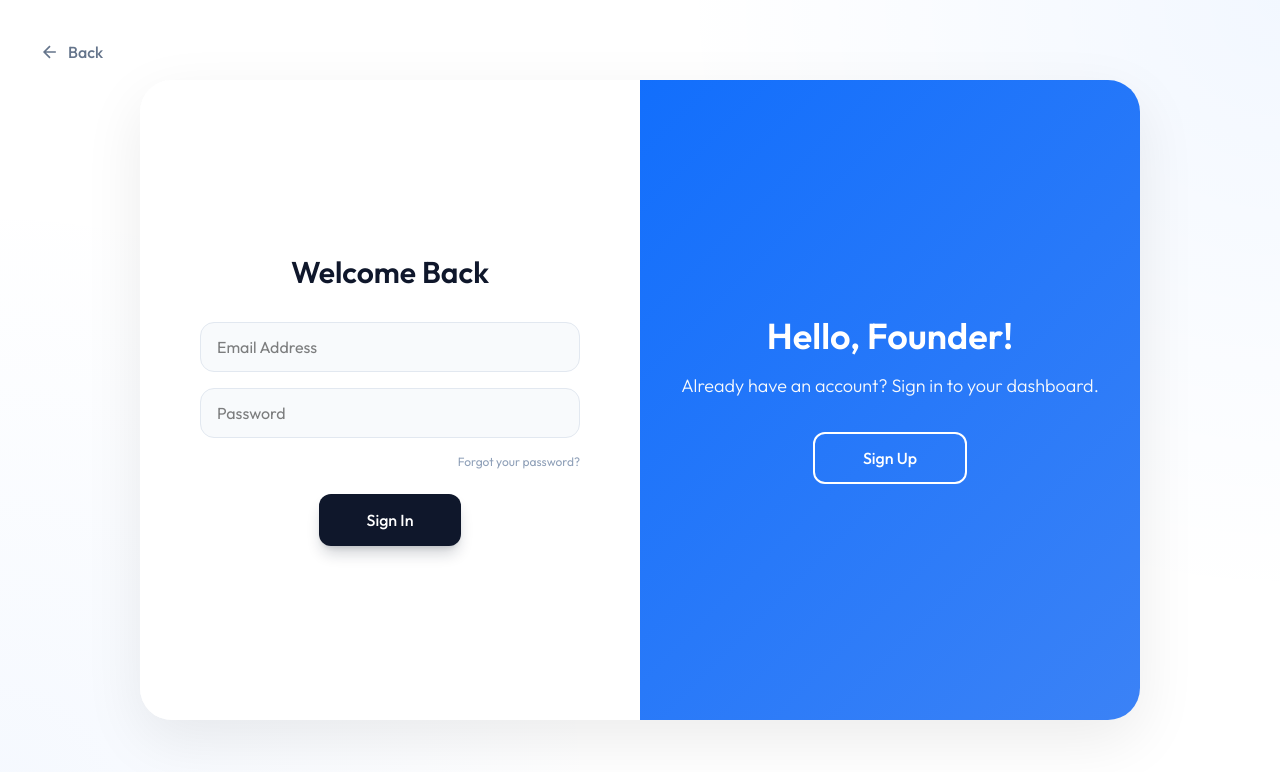
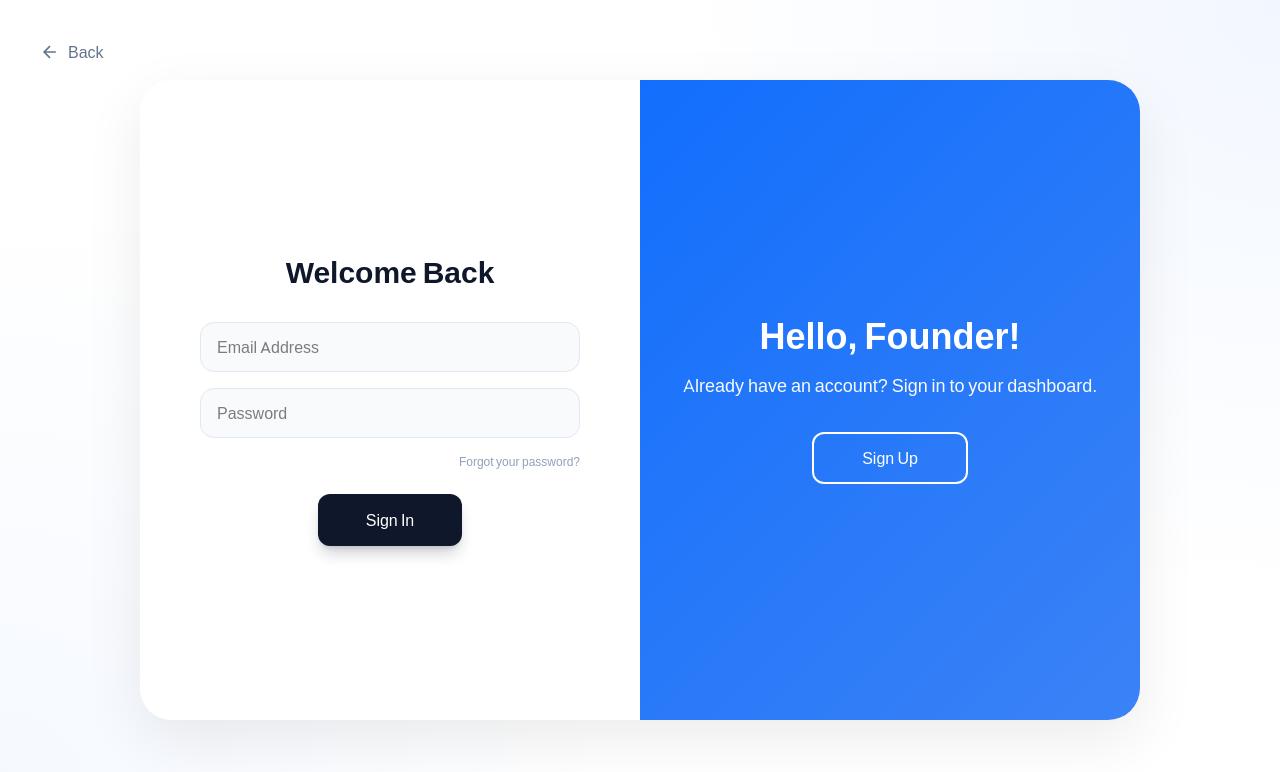
Before and after one commit to greenbridge2026/smartcosec, a website built with Vite: page auth.html in a window 1280 px wide. Built offline with nearby package versions, Linux system fonts and the light colour scheme.

Commit message:
switch auth pages from google fonts to local fonts

```diff
--- a/auth.html
+++ b/auth.html
@@ -4,9 +4,7 @@
     <meta charset="UTF-8">
     <meta name="viewport" content="width=device-width, initial-scale=1.0">
     <title>Authentication | Globalisor</title>
-    <link rel="preconnect" href="https://fonts.googleapis.com">
-    <link rel="preconnect" href="https://fonts.gstatic.com" crossorigin>
-    <link href="https://fonts.googleapis.com/css2?family=Outfit:wght@300;400;500;600&display=swap" rel="stylesheet">
+    <link rel="stylesheet" href="/fonts/fonts.css">
     <link rel="stylesheet" href="/src/tailwind.css">
     <script src="https://cdnjs.cloudflare.com/ajax/libs/gsap/3.12.2/gsap.min.js"></script>
     <style>
--- a/login.html
+++ b/login.html
@@ -4,9 +4,7 @@
     <meta charset="UTF-8">
     <meta name="viewport" content="width=device-width, initial-scale=1.0">
     <title>Sign In | Globalisor</title>
-    <link rel="preconnect" href="https://fonts.googleapis.com">
-    <link rel="preconnect" href="https://fonts.gstatic.com" crossorigin>
-    <link href="https://fonts.googleapis.com/css2?family=Outfit:wght@300;400;500;600&display=swap" rel="stylesheet">
+    <link rel="stylesheet" href="/fonts/fonts.css">
     <link rel="stylesheet" href="/src/tailwind.css">
     <script src="https://cdnjs.cloudflare.com/ajax/libs/gsap/3.12.2/gsap.min.js"></script>
     <style>
--- a/signin.html
+++ b/signin.html
@@ -4,9 +4,7 @@
     <meta charset="UTF-8">
     <meta name="viewport" content="width=device-width, initial-scale=1.0">
     <title>Sign Up | Globalisor</title>
-    <link rel="preconnect" href="https://fonts.googleapis.com">
-    <link rel="preconnect" href="https://fonts.gstatic.com" crossorigin>
-    <link href="https://fonts.googleapis.com/css2?family=Outfit:wght@300;400;500;600&display=swap" rel="stylesheet">
+    <link rel="stylesheet" href="/fonts/fonts.css">
     <link rel="stylesheet" href="/src/tailwind.css">
     <script src="https://cdnjs.cloudflare.com/ajax/libs/gsap/3.12.2/gsap.min.js"></script>
     <script src="https://unpkg.com/@lottiefiles/lottie-player@latest/dist/lottie-player.js"></script>
```
